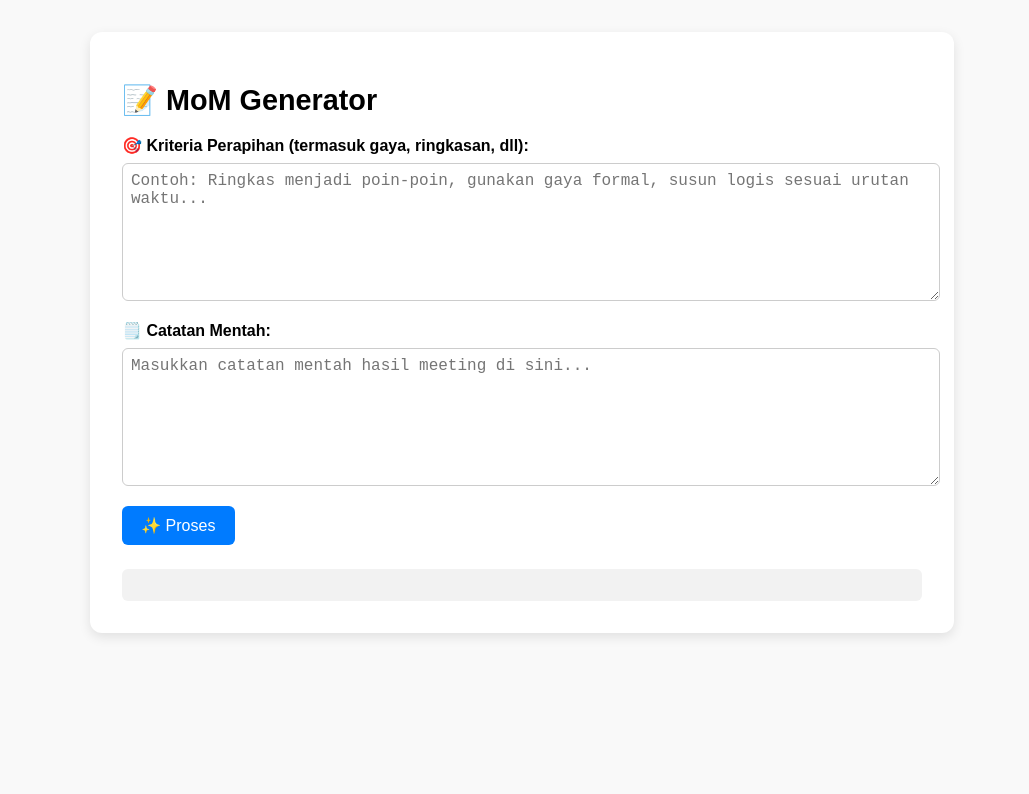
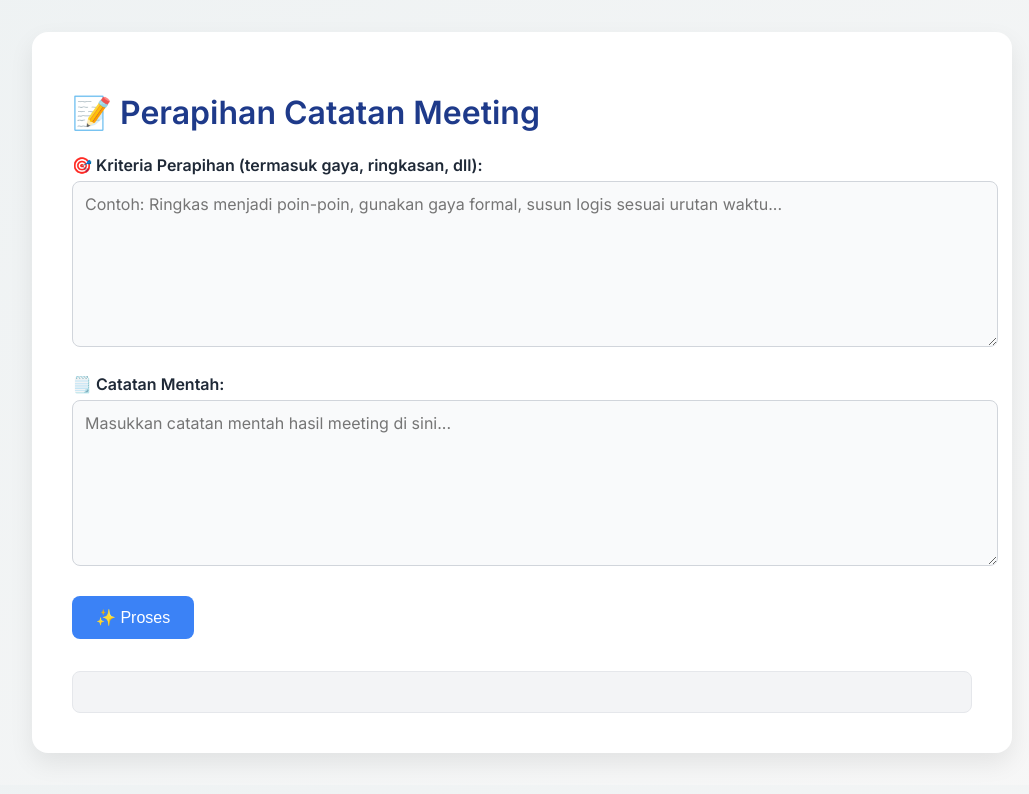
Before and after one commit to feisalrm/MoMGenerator, a website: page index.html in a window 1280 px wide. Shown: the whole page, without its empty margins (118-1147 px from the left). Drawn offline with Linux system fonts and the light colour scheme.

Commit message:
Update index.html

```diff
--- a/index.html
+++ b/index.html
@@ -4,62 +4,76 @@
   <meta charset="UTF-8" />
   <meta name="viewport" content="width=device-width, initial-scale=1.0" />
   <title>MoM Generator</title>
+  <link href="https://fonts.googleapis.com/css2?family=Inter:wght@400;600&display=swap" rel="stylesheet">
   <style>
     body {
-      font-family: Arial, sans-serif;
+      font-family: 'Inter', 'Calibri', sans-serif;
       margin: 0;
       padding: 2rem;
-      background-color: #f9f9f9;
+      background: linear-gradient(145deg, #eef2f3, #f7f7f7);
+      color: #333;
     }
     .container {
-      max-width: 800px;
+      max-width: 900px;
       margin: auto;
       background: white;
-      padding: 2rem;
-      border-radius: 12px;
-      box-shadow: 0 4px 12px rgba(0, 0, 0, 0.1);
+      padding: 2.5rem;
+      border-radius: 16px;
+      box-shadow: 0 10px 25px rgba(0, 0, 0, 0.08);
     }
     h1 {
-      font-size: 1.8rem;
+      font-size: 2rem;
       margin-bottom: 1.2rem;
+      color: #1e3a8a;
+      display: flex;
+      align-items: center;
+      gap: 0.5rem;
     }
     label {
-      font-weight: bold;
+      font-weight: 600;
       display: block;
-      margin-top: 1rem;
-      margin-bottom: 0.5rem;
+      margin-top: 1.4rem;
+      margin-bottom: 0.4rem;
+      color: #1f2937;
     }
     textarea {
       width: 100%;
-      height: 120px;
+      height: 140px;
       font-size: 1rem;
-      padding: 0.5rem;
-      border-radius: 6px;
-      border: 1px solid #ccc;
+      padding: 0.75rem;
+      border-radius: 8px;
+      border: 1px solid #d1d5db;
       resize: vertical;
+      background-color: #f9fafb;
+      font-family: 'Inter', 'Calibri', sans-serif;
     }
     button {
-      margin-top: 1rem;
-      padding: 0.6rem 1.2rem;
+      margin-top: 1.6rem;
+      padding: 0.75rem 1.5rem;
       font-size: 1rem;
-      background-color: #007bff;
+      background-color: #3b82f6;
       color: white;
       border: none;
-      border-radius: 6px;
+      border-radius: 8px;
       cursor: pointer;
+      transition: background-color 0.2s ease-in-out;
+    }
+    button:hover {
+      background-color: #2563eb;
     }
     .output {
-      background-color: #f2f2f2;
-      margin-top: 1.5rem;
-      padding: 1rem;
-      border-radius: 6px;
+      background-color: #f3f4f6;
+      margin-top: 2rem;
+      padding: 1.25rem;
+      border-radius: 8px;
+      border: 1px solid #e5e7eb;
       white-space: pre-wrap;
     }
   </style>
 </head>
 <body>
   <div class="container">
-    <h1>📝 MoM Generator</h1>
+    <h1>📝 Perapihan Catatan Meeting</h1>
 
     <label for="criteria">🎯 Kriteria Perapihan (termasuk gaya, ringkasan, dll):</label>
     <textarea id="criteria" placeholder="Contoh: Ringkas menjadi poin-poin, gunakan gaya formal, susun logis sesuai urutan waktu..."></textarea>
```
